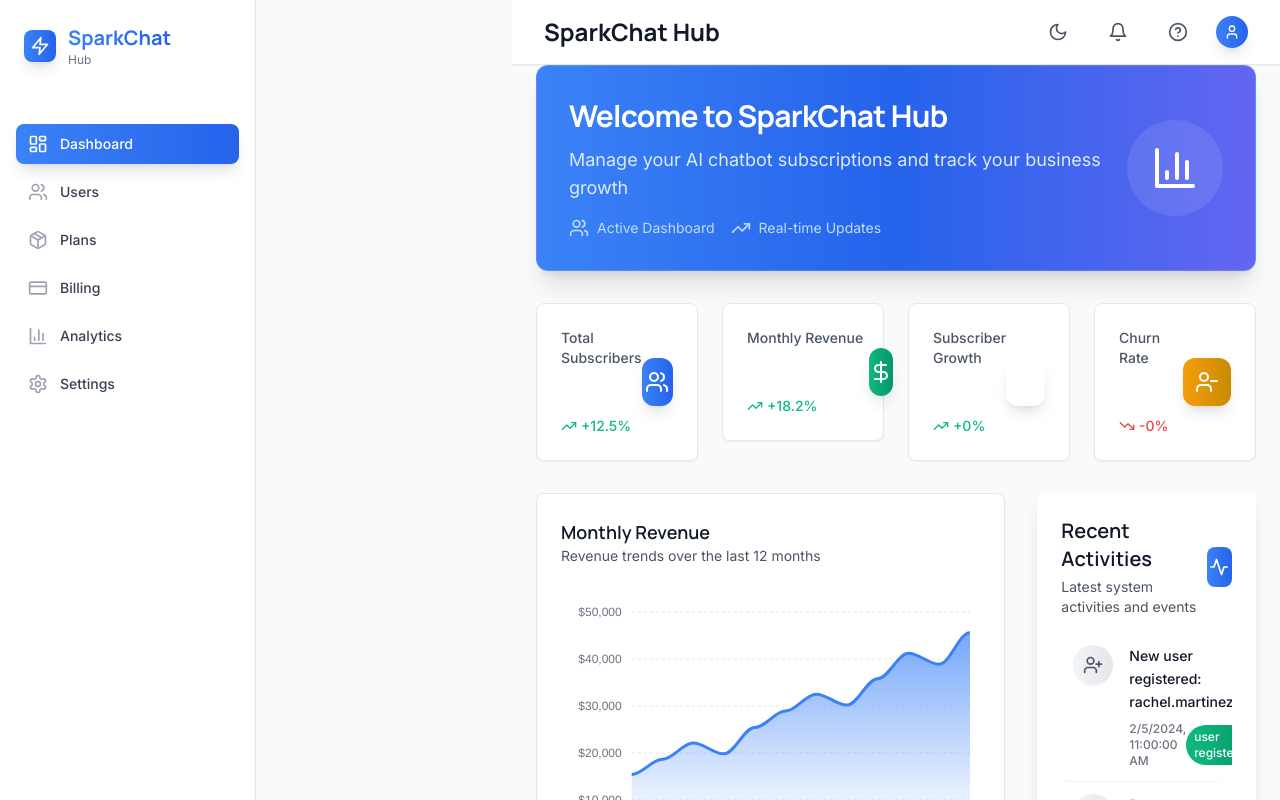
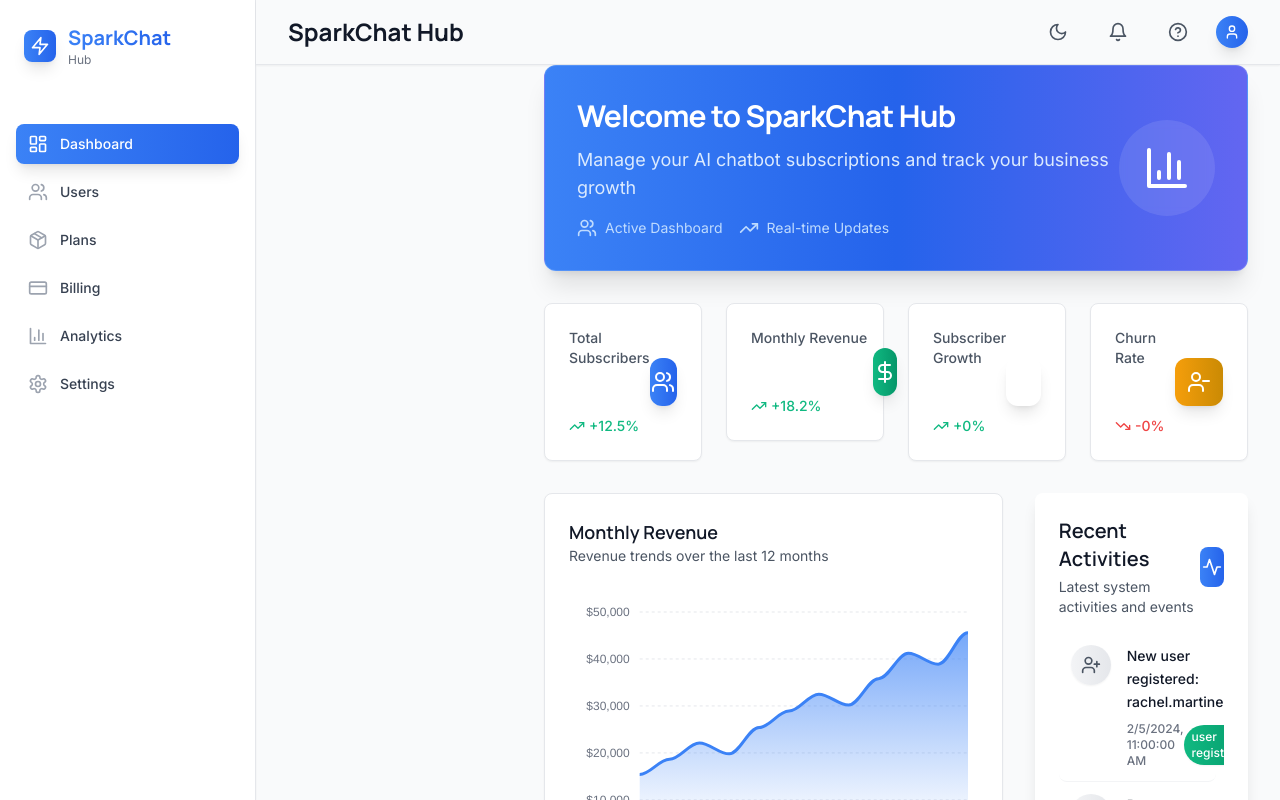
Before and after one commit to apper-apps/neural-sparkchat-blue, a React (Vite) app: page / in a window 1280 px wide. Built offline with nearby package versions, Linux system fonts and the light colour scheme.

Commit message:
Fix layout spacing and unify header background with main container

```diff
--- a/src/App.jsx
+++ b/src/App.jsx
@@ -20,16 +20,16 @@ return (
         <Sidebar
           isOpen={sidebarOpen}
           onClose={() => setSidebarOpen(false)}
-        />
+/>
 
-        <div className="flex-1 flex flex-col lg:ml-64">
+        <div className="flex-1 flex flex-col">
           <Header
             onMenuClick={() => setSidebarOpen(true)}
             title="SparkChat Hub"
           />
 
-          <main className="flex-1 overflow-y-auto pb-4">
-            <div className="max-w-7xl mx-auto px-3 sm:px-4 lg:px-6">
+          <main className="flex-1 overflow-y-auto pb-4 lg:ml-64">
+            <div className="max-w-7xl mx-auto px-4 sm:px-6 lg:px-8">
               <Routes>
                 <Route path="/" element={<Dashboard />} />
                 <Route path="/users" element={<Users />} />
--- a/src/components/organisms/Header.jsx
+++ b/src/components/organisms/Header.jsx
@@ -4,9 +4,9 @@ import ApperIcon from "@/components/ApperIcon";
 import { useTheme } from "@/context/ThemeContext";
 
 const Header = ({ onMenuClick, title = "Dashboard" }) => {
-  const { theme, toggleTheme, isDark } = useTheme();
+const { theme, toggleTheme, isDark } = useTheme();
 return (
-    <header className="bg-white dark:bg-gray-800 border-b border-gray-200 dark:border-gray-700 shadow-sm transition-colors">
+    <header className="bg-gray-50 dark:bg-gray-900 border-b border-gray-200 dark:border-gray-700 shadow-sm transition-colors">
       <div className="px-4 sm:px-6 lg:px-8">
         <div className="flex items-center justify-between h-16">
           <div className="flex items-center">
```
